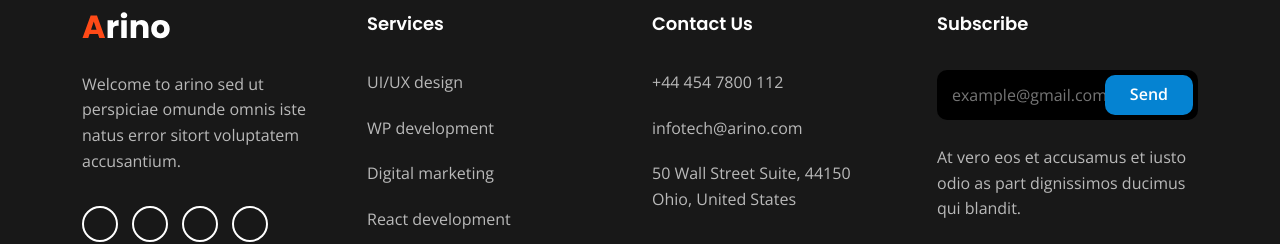
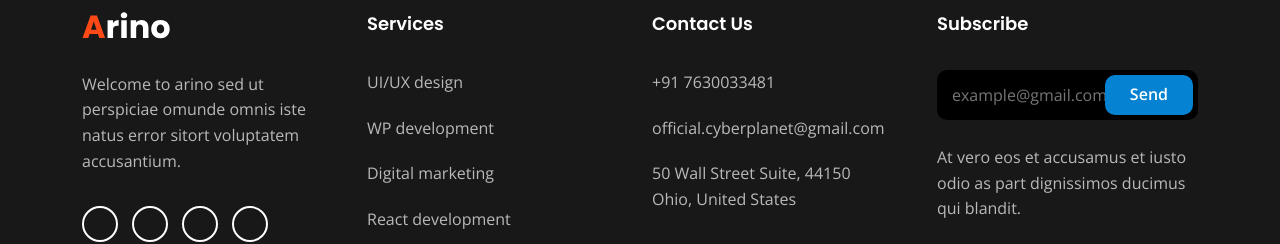
Before and after one commit to Neo-Tec/cyberplanet-nextjs, a Next.js app: page / in a window 1280 px wide. Shown: the part 7059-7303 px from the top of the page. Built offline with nearby package versions, Linux system fonts and the light colour scheme; some icons are missing.

Commit message:
change in menu

```diff
--- a/src/components/Widget/ContactInfoWidget.jsx
+++ b/src/components/Widget/ContactInfoWidget.jsx
@@ -16,7 +16,7 @@ export default function ContactInfoWidget({ withIcon, title }) {
           ) : (
             ""
           )}
-          +44 454 7800 112
+          +91 7630033481
         </li>
         <li>
           {withIcon ? (
@@ -26,7 +26,7 @@ export default function ContactInfoWidget({ withIcon, title }) {
           ) : (
             ""
           )}
-          infotech@arino.com
+          official.cyberplanet@gmail.com
         </li>
         <li>
           {withIcon ? (
```
